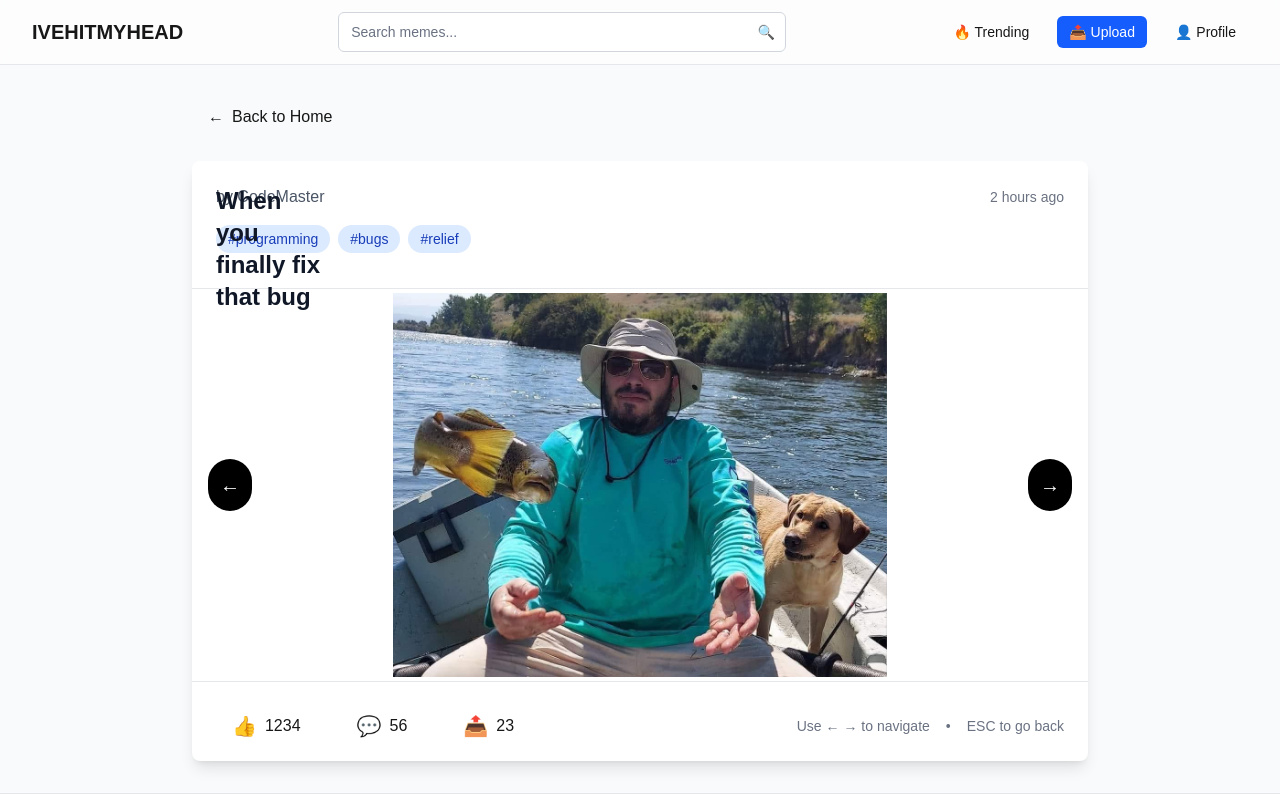
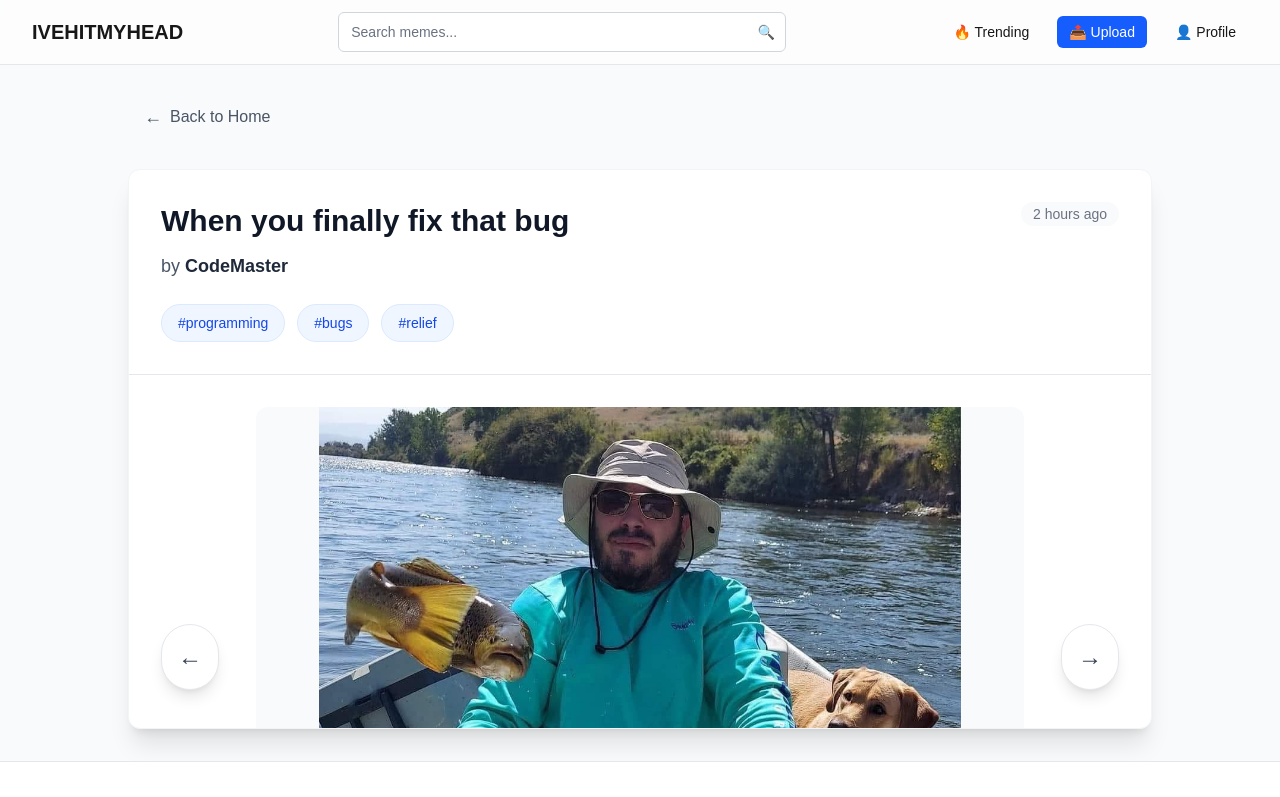
Before and after one commit to SerticBruno/ivehitmyhead, a Next.js app: page /meme/1 in a window 1280 px wide. Shown: the top 797 px of the page. Built offline with nearby package versions, Linux system fonts and the light colour scheme.

Commit message:
lets see

```diff
--- a/src/app/page.tsx
+++ b/src/app/page.tsx
@@ -274,11 +274,11 @@ export default function Home() {
         {/* Newsletter Section */}
         <section className="mb-12">
           <Newsletter
-            title="Stay in the Loop!"
-            description="Get notified about the latest memes, trending creators, and platform updates."
-            showSocial={true}
+            title="Get the latest memes"
+            description="Subscribe to our newsletter for the best memes delivered to your inbox."
           />
         </section>
+
       </main>
 
       <Footer />
--- a/src/components/meme/MemeDetail.tsx
+++ b/src/components/meme/MemeDetail.tsx
@@ -87,51 +87,53 @@ const MemeDetail: React.FC<MemeDetailProps> = ({
   }
 
   return (
-    <div className="max-w-4xl mx-auto">
+    <div className="max-w-5xl mx-auto">
       {/* Back button */}
-      <div className="mb-6">
+      <div className="mb-8">
         <Button
           variant="ghost"
           onClick={() => router.push('/')}
-          className="flex items-center space-x-2"
+          className="flex items-center space-x-2 text-gray-600 hover:text-gray-900 dark:text-gray-400 dark:hover:text-white transition-colors"
         >
-          <span>←</span>
-          <span>Back to Home</span>
+          <span className="text-lg">←</span>
+          <span className="font-medium">Back to Home</span>
         </Button>
       </div>
 
       {/* Main meme display */}
-      <div className="bg-white dark:bg-gray-800 rounded-lg shadow-lg overflow-hidden h-[calc(100vh-200px)] flex flex-col">
+      <div className="bg-white dark:bg-gray-800 rounded-xl shadow-xl overflow-hidden border border-gray-100 dark:border-gray-700 h-[calc(100vh-240px)] flex flex-col">
         {/* Header */}
-        <div className="p-6 border-b border-gray-200 dark:border-gray-700 h-32 flex-shrink-0">
-          <div className="flex items-center justify-between mb-4">
-            <div>
-              <div className="relative">
+        <div className="p-8 border-b border-gray-200 dark:border-gray-700 flex-shrink-0">
+          <div className="flex items-start justify-between mb-6">
+            <div className="flex-1">
+              <div className="relative mb-3">
                 <h1 className={cn(
-                  "text-2xl font-bold text-gray-900 dark:text-white transition-all duration-300 absolute inset-0",
+                  "text-3xl font-bold text-gray-900 dark:text-white transition-all duration-300 leading-tight",
                   isLoading && "opacity-0"
                 )}>
                   {meme.title}
                 </h1>
                 {isLoading && (
-                  <div className="w-64 h-8 bg-gray-200 dark:bg-gray-700 rounded animate-pulse"></div>
+                  <div className="absolute inset-0 w-80 h-9 bg-gray-200 dark:bg-gray-700 rounded animate-pulse"></div>
                 )}
               </div>
-              <p className="text-gray-600 dark:text-gray-400">
-                by <span className="font-medium">{meme.author}</span>
+              <p className="text-gray-600 dark:text-gray-400 text-lg">
+                by <span className="font-semibold text-gray-800 dark:text-gray-200">{meme.author}</span>
               </p>
             </div>
-            <span className="text-sm text-gray-500 dark:text-gray-400">
-              {meme.createdAt}
-            </span>
+            <div className="text-right ml-6">
+              <span className="text-sm text-gray-500 dark:text-gray-400 bg-gray-50 dark:bg-gray-700 px-3 py-1 rounded-full">
+                {meme.createdAt}
+              </span>
+            </div>
           </div>
 
           {meme.tags && meme.tags.length > 0 && (
-            <div className="flex flex-wrap gap-2">
+            <div className="flex flex-wrap gap-3">
               {meme.tags.map((tag, index) => (
                 <span
                   key={index}
-                  className="px-3 py-1 text-sm bg-blue-100 text-blue-800 rounded-full dark:bg-blue-900 dark:text-blue-200"
+                  className="px-4 py-2 text-sm font-medium bg-blue-50 text-blue-700 rounded-full dark:bg-blue-900/30 dark:text-blue-300 border border-blue-100 dark:border-blue-800"
                 >
                   #{tag}
                 </span>
@@ -141,26 +143,9 @@ const MemeDetail: React.FC<MemeDetailProps> = ({
         </div>
 
         {/* Image container with navigation */}
-        <div className="relative flex-1 flex items-center justify-center">
-          {/* Navigation arrows */}
-          <button
-            onClick={() => handleNavigate('prev')}
-            className="absolute left-4 top-1/2 transform -translate-y-1/2 z-10 bg-black bg-opacity-50 hover:bg-opacity-75 text-white p-3 rounded-full transition-all duration-200 hover:scale-110"
-            aria-label="Previous meme"
-          >
-            <span className="text-xl">←</span>
-          </button>
-
-          <button
-            onClick={() => handleNavigate('next')}
-            className="absolute right-4 top-1/2 transform -translate-y-1/2 z-10 bg-black bg-opacity-50 hover:bg-opacity-75 text-white p-3 rounded-full transition-all duration-200 hover:scale-110"
-            aria-label="Next meme"
-          >
-            <span className="text-xl">→</span>
-          </button>
-
+        <div className="relative flex-1 flex items-center justify-center p-8">
           {/* Image with smooth transitions */}
-          <div className="w-full max-w-2xl h-96 relative">
+          <div className="w-full max-w-3xl h-[500px] relative bg-gray-50 dark:bg-gray-900 rounded-xl overflow-hidden">
             <Image
               src={meme.imageUrl}
               alt={meme.title}
@@ -175,61 +160,80 @@ const MemeDetail: React.FC<MemeDetailProps> = ({
               priority
             />
             {isLoading && (
-              <div className="absolute inset-0 w-full h-full bg-gray-200 dark:bg-gray-700 animate-pulse rounded-lg"></div>
+              <div className="absolute inset-0 w-full h-full bg-gray-200 dark:bg-gray-700 animate-pulse"></div>
             )}
           </div>
+
+          {/* Navigation arrows - positioned relative to the container */}
+          <button
+            onClick={() => handleNavigate('prev')}
+            className="absolute left-8 top-1/2 transform -translate-y-1/2 z-20 bg-white dark:bg-gray-800 shadow-lg hover:shadow-xl text-gray-700 dark:text-gray-300 p-4 rounded-full transition-all duration-200 hover:scale-110 border border-gray-200 dark:border-gray-600"
+            aria-label="Previous meme"
+          >
+            <span className="text-2xl">←</span>
+          </button>
+
+          <button
+            onClick={() => handleNavigate('next')}
+            className="absolute right-8 top-1/2 transform -translate-y-1/2 z-20 bg-white dark:bg-gray-800 shadow-lg hover:shadow-xl text-gray-700 dark:text-gray-300 p-4 rounded-full transition-all duration-200 hover:scale-110 border border-gray-200 dark:border-gray-600"
+            aria-label="Next meme"
+          >
+            <span className="text-2xl">→</span>
+          </button>
         </div>
 
         {/* Footer with actions */}
-        <div className="p-6 border-t border-gray-200 dark:border-gray-700 h-20 flex-shrink-0">
+        <div className="p-8 border-t border-gray-200 dark:border-gray-700 flex-shrink-0">
           <div className="flex items-center justify-between">
-            <div className="flex items-center space-x-6">
+            <div className="flex items-center space-x-8">
               <Button
                 variant="ghost"
                 onClick={handleLike}
-                className="flex items-center space-x-2 hover:bg-red-50 dark:hover:bg-red-900/20"
+                className="flex items-center space-x-3 hover:bg-red-50 dark:hover:bg-red-900/20 px-4 py-2 rounded-lg transition-colors"
                 disabled={isLoading}
               >
-                <span className="text-xl">👍</span>
-                <span className="font-medium">{meme.likes}</span>
+                <span className="text-2xl">👍</span>
+                <span className="font-semibold text-lg">{meme.likes.toLocaleString()}</span>
               </Button>
 
               <Button
                 variant="ghost"
                 onClick={handleComment}
-                className="flex items-center space-x-2 hover:bg-blue-50 dark:hover:bg-blue-900/20"
+                className="flex items-center space-x-3 hover:bg-blue-50 dark:hover:bg-blue-900/20 px-4 py-2 rounded-lg transition-colors"
                 disabled={isLoading}
               >
-                <span className="text-xl">💬</span>
-                <span className="font-medium">{meme.comments}</span>
+                <span className="text-2xl">💬</span>
+                <span className="font-semibold text-lg">{meme.comments.toLocaleString()}</span>
               </Button>
 
               <Button
                 variant="ghost"
                 onClick={handleShare}
-                className="flex items-center space-x-2 hover:bg-green-50 dark:hover:bg-green-900/20"
+                className="flex items-center space-x-3 hover:bg-green-50 dark:hover:bg-green-900/20 px-4 py-2 rounded-lg transition-colors"
                 disabled={isLoading}
               >
-                <span className="text-xl">📤</span>
-                <span className="font-medium">{meme.shares}</span>
+                <span className="text-2xl">📤</span>
+                <span className="font-semibold text-lg">{meme.shares.toLocaleString()}</span>
               </Button>
             </div>
 
             {/* Keyboard shortcuts hint */}
-            <div className="hidden sm:flex items-center space-x-4 text-sm text-gray-500 dark:text-gray-400">
-              <span>Use ← → to navigate</span>
+            <div className="hidden sm:flex items-center space-x-4 text-sm text-gray-500 dark:text-gray-400 bg-gray-50 dark:bg-gray-700 px-4 py-2 rounded-full">
+              <span className="font-medium">Use ← → to navigate</span>
               <span>•</span>
-              <span>ESC to go back</span>
+              <span className="font-medium">ESC to go back</span>
             </div>
           </div>
         </div>
       </div>
 
       {/* Mobile navigation hint */}
-      <div className="mt-6 text-center sm:hidden">
-        <p className="text-sm text-gray-500 dark:text-gray-400">
-          Tap the arrows to navigate between memes
-        </p>
+      <div className="mt-8 text-center sm:hidden">
+        <div className="bg-gray-50 dark:bg-gray-700 px-6 py-3 rounded-full inline-block">
+          <p className="text-sm text-gray-600 dark:text-gray-300 font-medium">
+            Tap the arrows to navigate between memes
+          </p>
+        </div>
       </div>
     </div>
   );
```
Also changed, not shown: src/components/ui/Newsletter.tsx (+13 -42 lines).
